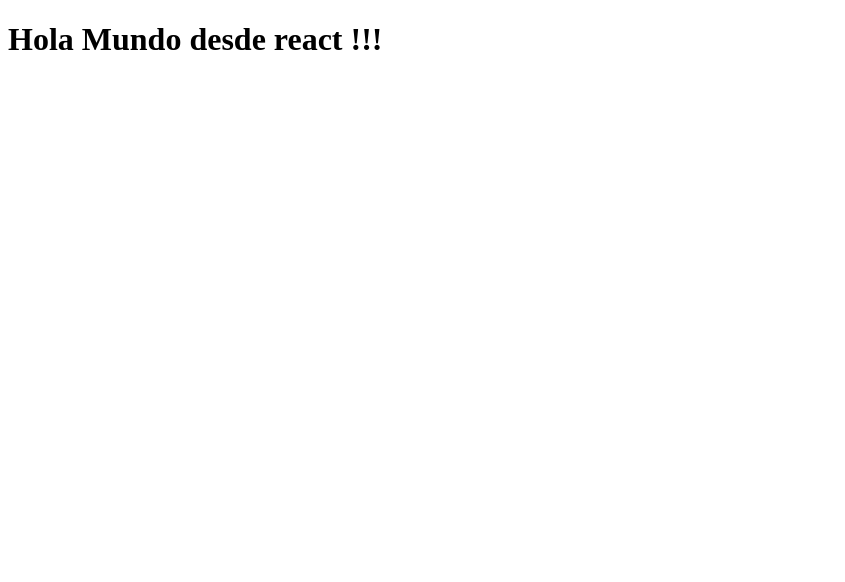
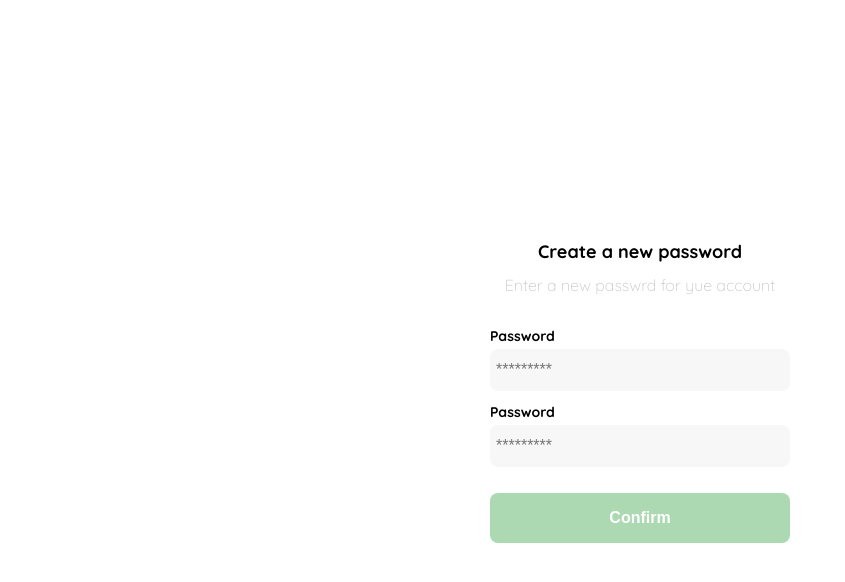
Before and after one commit to centinelaCode/react-shop-practica, a React app: page / in a window 1280 px wide. Shown: the top 582 px of the page, without its empty margins (0-845 px from the left). Built offline with nearby package versions, Linux system fonts and the light colour scheme.

Commit message:
[ADD] Se agrega la configuración de directorios (containers) para estructurar el proyecto

```diff
--- a/public/index.html
+++ b/public/index.html
@@ -4,6 +4,9 @@
    <meta charset="UTF-8">
    <meta http-equiv="X-UA-Compatible" content="IE=edge">
    <meta name="viewport" content="width=device-width, initial-scale=1.0">
+   <link rel="preconnect" href="https://fonts.googleapis.com">
+   <link rel="preconnect" href="https://fonts.gstatic.com" crossorigin>
+   <link href="https://fonts.googleapis.com/css2?family=Quicksand:wght@300;500;700&display=swap" rel="stylesheet">
    <title>React Shop</title>
 </head>
 <body>
--- a/src/components/App.js
+++ /dev/null
@@ -1,9 +0,0 @@
-import React from 'react';
-
-const App = () => {
-  return (
-    <h1>Hola Mundo desde react !!!</h1>
-  )
-}
-
-export default App
--- /dev/null
+++ b/src/components/App.jsx
@@ -0,0 +1,14 @@
+import React from 'react';
+import Layout from '../containers/Layout';
+import Login from '../containers/Login';
+import '../styles/global.css';
+
+const App = () => {
+  return (
+    <Layout>
+      <Login />
+    </Layout>
+  )
+}
+
+export default App
--- /dev/null
+++ b/src/containers/Layout.jsx
@@ -0,0 +1,11 @@
+import React from 'react';
+
+const Layout = ({ children }) => {
+  return (
+    <div className="Layout">
+      { children }
+    </div>
+  )
+}
+
+export default Layout;
--- /dev/null
+++ b/src/containers/Login.jsx
@@ -0,0 +1,29 @@
+import React from 'react';
+import '../styles/Login.scss';
+
+const Login = () => {
+  return (
+    <>
+      <div className="login">
+        <div className="form-container">
+          <img src="./logos/logo_yard_sale.svg" alt="logo" className="logo" />
+
+          <h1 className="title">Create a new password</h1>
+          <p className="subtitle">Enter a new passwrd for yue account</p>
+
+          <form action="/" className="form">
+            <label htmlFor='' className="label">Password</label>
+            <input type="password" id="password" placeholder="*********" className="input input-password" />
+
+            <label htmlFor="new-password" className="label">Password</label>
+            <input type="password" id="new-password" placeholder="*********" className="input input-password" />
+
+            <input type="submit" value="Confirm" className="primary-button login-button" />
+          </form>
+        </div>
+      </div>
+    </>
+  )
+}
+
+export default Login;
```
